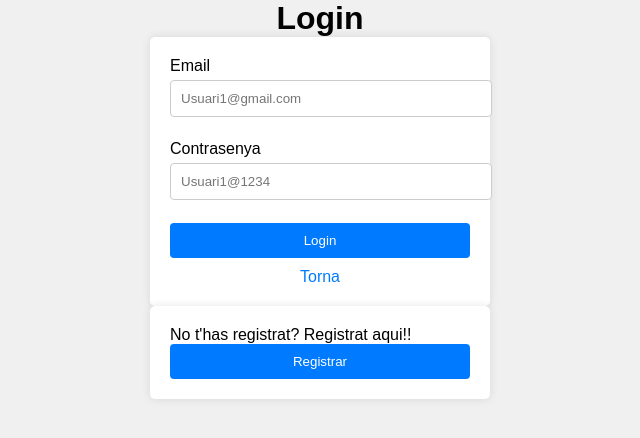
After one commit to Benito44/pt04, a PHP site: page /login.vista.php in a window 1280 px wide. The commit adds this page. Shown: the top 438 px of the page, without its empty margins (320-960 px from the left). Run offline with PHP 8.4, Linux system fonts and the light colour scheme.

Commit message:
Login mig acabat

```diff
--- a/formulari.css
+++ b/formulari.css
@@ -41,6 +41,15 @@ input[type="text"] {
     border-radius: 4px;
 }
 
+input[type="password"] {
+    width: 100%;
+    padding: 10px;
+    margin: 5px 0;
+    border: 1px solid #ccc;
+    border-radius: 4px;
+}
+
+
 /* Style the submit button */
 input[type="submit"] {
     width: 100%;
--- /dev/null
+++ b/login.vista.php
@@ -0,0 +1,34 @@
+<!DOCTYPE html>
+<html lang="en">
+<head>
+    <meta charset="UTF-8">
+    <meta name="viewport" content="width=device-width, initial-scale=1.0">
+    <title>Login Usuari</title>
+    <link rel="stylesheet" type="text/css" href="formulari.css">
+
+</head>
+<body>
+    <h1>Login</h1>
+    <form action="login.php" id="form" method="post">
+                Email
+        <input type="text"  id="email" name="email" placeholder="Usuari1@gmail.com"><br><br>
+
+
+
+        Contrasenya
+        <input type="text" id="contra" name="contra" placeholder="Usuari1@1234"><br><br>
+        <input type="submit" value="Login">
+        <a href="index.php">Torna</a>
+
+        <span class="error">
+		<?php if(!isset($error)){
+		$error;
+	        }else{echo $error;}?>
+	</span>
+    </form>
+    <form action="registrar.vista.php" id="form" method="post">
+        No t'has registrat? Registrat aqui!!<br>
+        <input type="submit" value="Registrar">
+    </form>
+</body>
+</html>
```
Also changed, not shown: login.php (+40 -0 lines), registrar.vista.php (+8 -2 lines).
